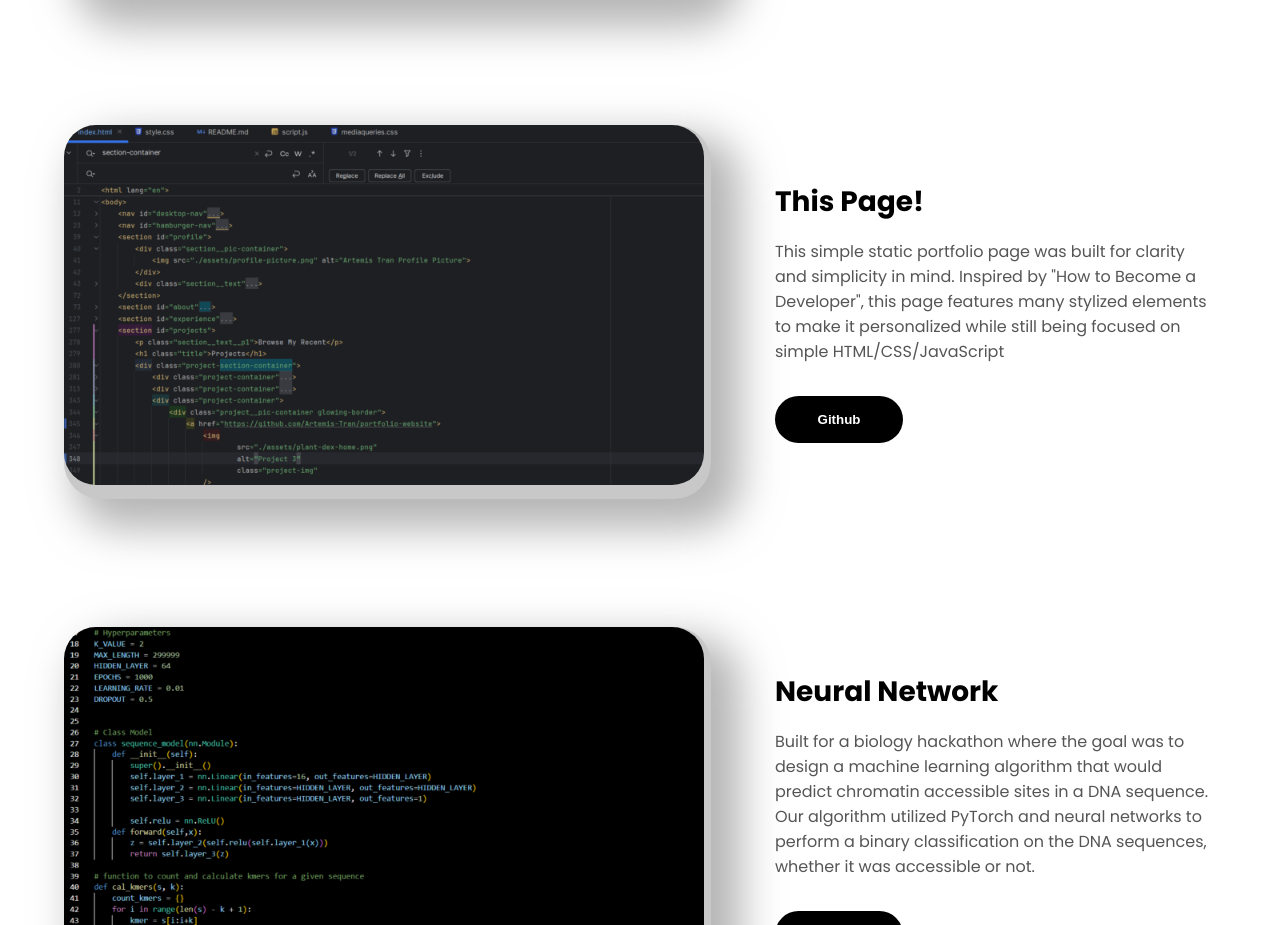
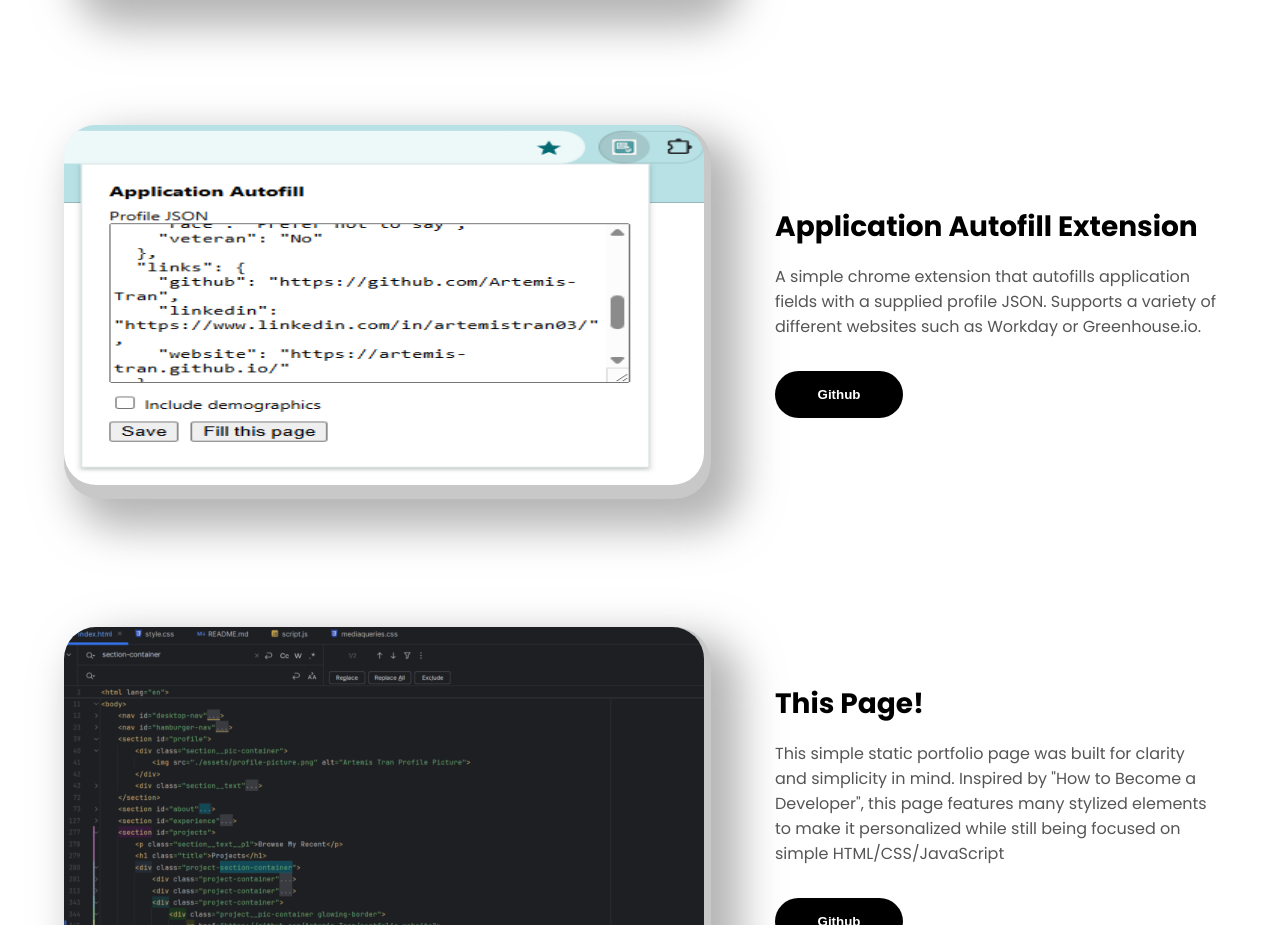
Before and after one commit to Artemis-Tran/Artemis-Tran.github.io, a plain HTML site: page index.html in a window 1280 px wide. Shown: the part 3368-4293 px from the top of the page. Drawn offline with Linux system fonts and the light colour scheme.

Commit message:
Add application auto-fill extension under projects

```diff
--- a/index.html
+++ b/index.html
@@ -335,6 +335,31 @@
                     </div>
                 </div>
             </div>
+             <div class="project-container">
+                <div class="project__pic-container glowing-border">
+                    <a href="https://github.com/Artemis-Tran/app-autofill">
+                        <img
+                                src="./assets/application-autofill.png"
+                                alt="Application autofill extension"
+                                class="project-img"
+                        />
+                    </a>
+                </div>
+                <div class="about-details-container">
+                    <h1 class="section__text__p2"> Application Autofill Extension</h1>
+                    <div class="text-container">
+                        <p> A simple chrome extension that autofills application fields with a supplied profile JSON. Supports a variety of different websites
+                            such as Workday or Greenhouse.io.
+                        </p>
+                    </div>
+                    <div class="btn-container project-btn-container">
+                        <button class="btn btn-color-1"
+                                onclick="location.href='https://github.com/Artemis-Tran/app-autofill'">
+                            Github
+                        </button>
+                    </div>
+                </div>
+            </div>
             <div class="project-container">
                 <div class="project__pic-container glowing-border">
                     <a href="https://github.com/Artemis-Tran/portfolio-website">
@@ -366,7 +391,7 @@
                     <a href="https://github.com/Artemis-Tran/bio-hack">
                         <img
                                 src="./assets/bio-hack.png"
-                                alt="Project 4"
+                                alt="Bio-hack project"
                                 class="project-img"
                         />
                     </a>
```
Also changed, not shown: assets/application-autofill.png (added).
